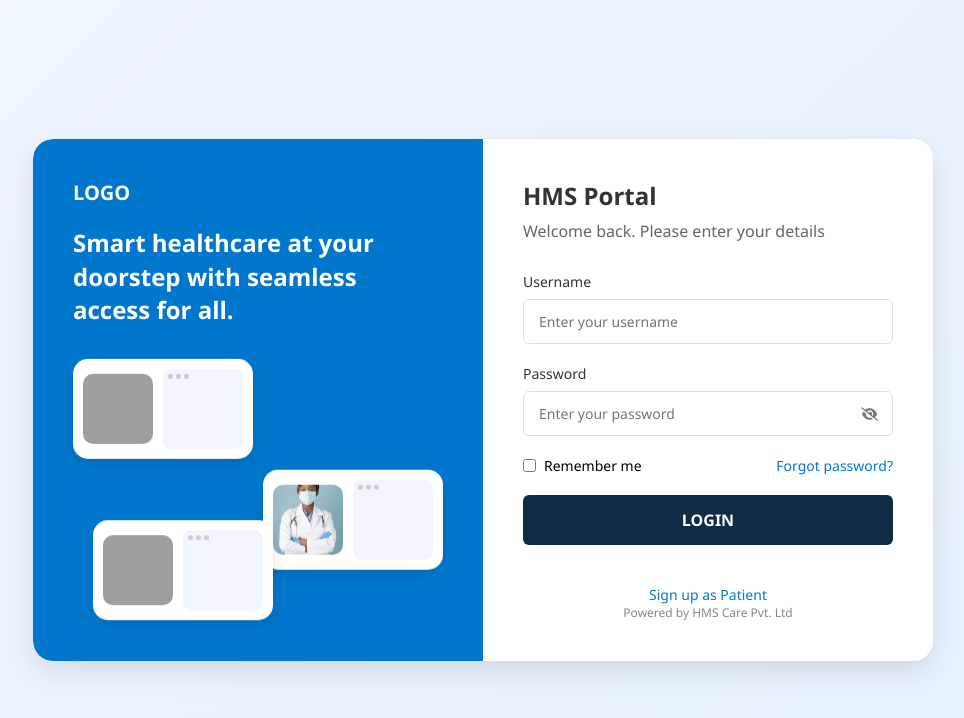
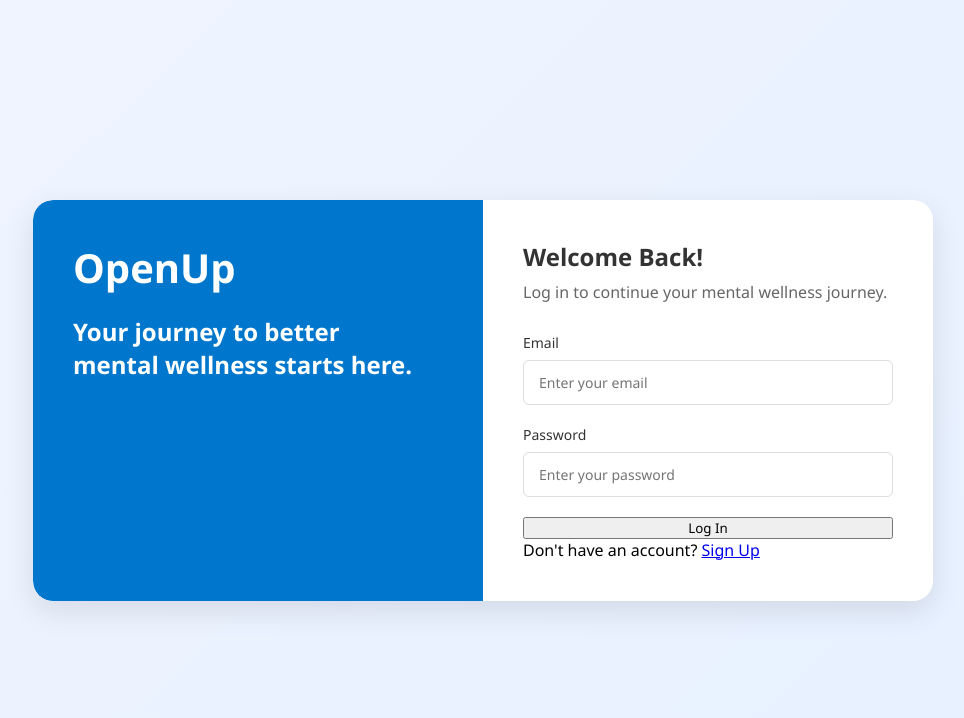
Before and after one commit to Davisetims/healthsync, a Django app: page /login/ in a window 1280 px wide. Shown: the top 718 px of the page, without its empty margins (157-1121 px from the left). Run offline with Django 5.2, Linux system fonts and the light colour scheme; grey boxes are pictures that could not be loaded.

Commit message:
`Added medical records feature, updated login and dashboard templates, and modified user views to handle different user types.`

```diff
--- a/health/urls.py
+++ b/health/urls.py
@@ -19,5 +19,6 @@
 
 urlpatterns = [
     path('admin/', admin.site.urls),
-    path('', include('users.urls'))
+    path('', include('users.urls')),
+    path('', include('medication.urls'))
 ]
--- a/medication/admin.py
+++ b/medication/admin.py
@@ -1,5 +1,6 @@
 from django.contrib import admin
-from medication.models import MedicalHistory, Prescription
+from medication.models import MedicalRecord, Prescription, MedicalTest
 
-admin.site.register(MedicalHistory)
+admin.site.register(MedicalTest)
+admin.site.register(MedicalRecord)
 admin.site.register(Prescription)
--- /dev/null
+++ b/medication/urls.py
@@ -0,0 +1,8 @@
+from django.urls import path
+from medication.views import get_medical_records
+
+urlpatterns = [
+    path('get/medical/records/', get_medical_records, name='get-medical-records'),
+
+
+]
--- a/static/javascript/login.js
+++ /dev/null
@@ -1,170 +0,0 @@
-// Wait for the DOM to be fully loaded
-document.addEventListener('DOMContentLoaded', function() {
-    // Toggle password visibility
-    const togglePassword = document.querySelector('.toggle-password');
-    const passwordInput = document.getElementById('password');
-
-    if (togglePassword) {
-        togglePassword.addEventListener('click', function() {
-            // Toggle the type attribute
-            const type = passwordInput.getAttribute('type') === 'password' ? 'text' : 'password';
-            passwordInput.setAttribute('type', type);
-
-            // Toggle the icon
-            this.querySelector('i').classList.toggle('fa-eye');
-            this.querySelector('i').classList.toggle('fa-eye-slash');
-        });
-    }
-
-    // Form validation
-    const loginForm = document.getElementById('loginForm');
-
-    if (loginForm) {
-        loginForm.addEventListener('submit', function(e) {
-            e.preventDefault();
-
-            const email = document.getElementById('email').value;
-            const password = document.getElementById('password').value;
-
-            // Basic validation
-            if (!email || !password) {
-                showError('Please fill in all fields');
-                return;
-            }
-
-            if (!isValidEmail(email)) {
-                showError('Please enter a valid email address');
-                return;
-            }
-
-            // Simulate login process
-            simulateLogin(email, password);
-        });
-    }
-
-    // Add floating label effect
-    const inputs = document.querySelectorAll('.input-group input');
-
-    inputs.forEach(input => {
-        // Add focus effect
-        input.addEventListener('focus', function() {
-            this.parentElement.classList.add('focused');
-        });
-
-        // Remove focus effect if input is empty
-        input.addEventListener('blur', function() {
-            if (this.value === '') {
-                this.parentElement.classList.remove('focused');
-            }
-        });
-
-        // Check on load if input has value
-        if (input.value !== '') {
-            input.parentElement.classList.add('focused');
-        }
-    });
-
-    // Add subtle animation to the doctor cards
-    animateDoctorCards();
-});
-
-// Helper functions
-function isValidEmail(email) {
-    const emailRegex = /^[^\s@]+@[^\s@]+\.[^\s@]+$/;
-    return emailRegex.test(email);
-}
-
-function showError(message) {
-    // You can implement a more sophisticated error display
-    alert(message);
-}
-
-function simulateLogin(email, password) {
-    // Show loading state
-    const loginButton = document.querySelector('.login-button');
-    loginButton.textContent = 'Logging in...';
-    loginButton.disabled = true;
-
-    // Simulate API call
-    setTimeout(() => {
-        // Reset button
-        loginButton.textContent = 'LOGIN';
-        loginButton.disabled = false;
-
-        // In a real app, you would check credentials against your backend
-        // For demo purposes, we'll just redirect to a dashboard
-        window.location.href = 'dashboard.html';
-    }, 1500);
-}
-
-function animateDoctorCards() {
-    const doctorCards = document.querySelectorAll('.doctor-card');
-
-    doctorCards.forEach((card, index) => {
-        // Add a slight floating animation
-        card.style.animation = `float ${2 + index * 0.5}s ease-in-out infinite alternate`;
-    });
-}
-
-// Add some CSS animations
-document.head.insertAdjacentHTML('beforeend', `
-    <style>
-        @keyframes float {
-            0% {
-                transform: translateY(0);
-            }
-            100% {
-                transform: translateY(-10px);
-            }
-        }
-
-        .input-group.focused input {
-            border-color: #0077cc;
-            box-shadow: 0 0 0 2px rgba(0, 119, 204, 0.2);
-        }
-
-        .login-button {
-            position: relative;
-            overflow: hidden;
-        }
-
-        .login-button:after {
-            content: '';
-            position: absolute;
-            top: 50%;
-            left: 50%;
-            width: 5px;
-            height: 5px;
-            background: rgba(255, 255, 255, 0.5);
-            opacity: 0;
-            border-radius: 100%;
-            transform: scale(1, 1) translate(-50%);
-            transform-origin: 50% 50%;
-        }
-
-        .login-button:focus:not(:active)::after {
-            animation: ripple 1s ease-out;
-        }
-
-        @keyframes ripple {
-            0% {
-                transform: scale(0, 0);
-                opacity: 0.5;
-            }
-            20% {
-                transform: scale(25, 25);
-                opacity: 0.5;
-            }
-            100% {
-                opacity: 0;
-                transform: scale(40, 40);
-            }
-        }
-    </style>
-`);
-
-
-// Helper function to display errors
-function showError(message) {
-    alert(message); // You can enhance this by using a modal or toast notification
-}
--- a/templates/login.html
+++ b/templates/login.html
@@ -5,104 +5,60 @@
 <head>
     <meta charset="UTF-8">
     <meta name="viewport" content="width=device-width, initial-scale=1.0">
-    <title>HealthSync Login</title>
+    <title>Login - OpenUp</title>
     <link rel="stylesheet" href="{% static 'css/login.css' %}">
-    <link rel="stylesheet" href="https://cdnjs.cloudflare.com/ajax/libs/font-awesome/6.0.0-beta3/css/all.min.css">
+    <link href="https://cdnjs.cloudflare.com/ajax/libs/font-awesome/6.4.0/css/all.min.css" rel="stylesheet">
 </head>
 
 <body>
     <div class="login-container">
         <div class="login-card">
-            <!-- Left Section -->
+            <!-- Left Section with Illustration -->
             <div class="illustration-section">
-                <div class="logo">LOGO</div>
-                <h2 class="tagline">Smart healthcare at your doorstep with seamless access for all.</h2>
+                <div class="logo">
+                    <h1>O<span class="highlight">pen</span>Up</h1>
+                </div>
+                <p class="tagline">Your journey to better mental wellness starts here.</p>
+            </div>
 
-                <div class="doctor-illustrations">
-                    <!-- Doctor 1 -->
-                    <div class="doctor-card doctor-1">
-                        <img src="/assets/doctor-roger.jpg" alt="Doctor" class="doctor-image">
-                        <div class="doctor-window">
-                            <div class="window-controls">
-                                <span class="control"></span>
-                                <span class="control"></span>
-                                <span class="control"></span>
-                            </div>
+            <!-- Right Section with Login Form -->
+            <div class="login-section">
+                <h2 class="login-title">Welcome Back!</h2>
+                <p class="login-subtitle">Log in to continue your mental wellness journey.</p>
+
+                <!-- Django Messages for Errors -->
+                {% if messages %}
+                {% for message in messages %}
+                <p style="color: red;">{{ message }}</p>
+                {% endfor %}
+                {% endif %}
+
+                <form method="post" class="login-form">
+                    {% csrf_token %}
+                    <div class="form-group">
+                        <label for="username">Email</label>
+                        <div class="input-group">
+                            <input type="email" name="username" id="username" placeholder="Enter your email" required>
                         </div>
                     </div>
-
-                    <!-- Doctor 2 -->
-                    <div class="doctor-card doctor-2">
-                        <img src="/assets/doctor-gustavo.jpg" alt="Doctor" class="doctor-image">
-                        <div class="doctor-window">
-                            <div class="window-controls">
-                                <span class="control"></span>
-                                <span class="control"></span>
-                                <span class="control"></span>
-                            </div>
-                        </div>
-                    </div>
-
-                    <!-- Doctor 3 -->
-                    <div class="doctor-card doctor-3">
-                        <img src="/assets/doctor-davis.jpg" alt="Doctor" class="doctor-image">
-                        <div class="doctor-window">
-                            <div class="window-controls">
-                                <span class="control"></span>
-                                <span class="control"></span>
-                                <span class="control"></span>
-                            </div>
-                        </div>
-                    </div>
-                </div>
-            </div>
-
-            <!-- Right Section -->
-            <div class="login-section">
-                <h1 class="login-title">HMS Portal</h1>
-                <p class="login-subtitle">Welcome back. Please enter your details</p>
-
-                <form id="loginForm" class="login-form">
-                    <div class="form-group">
-                        <label for="username">Username</label>
-                        <div class="input-group">
-                            <input type="text" id="username" placeholder="Enter your username" required>
-                        </div>
-                    </div>
-
                     <div class="form-group">
                         <label for="password">Password</label>
                         <div class="input-group">
-                            <input type="password" id="password" placeholder="Enter your password" required>
-                            <button type="button" class="toggle-password">
-                                <i class="fas fa-eye-slash"></i>
-                            </button>
+                            <input type="password" name="password" id="password" placeholder="Enter your password"
+                                required>
                         </div>
                     </div>
-
-                    <div class="form-options">
-                        <div class="remember-me">
-                            <input type="checkbox" id="remember">
-                            <label for="remember">Remember me</label>
-                        </div>
-                        <a href="#" class="forgot-password">Forgot password?</a>
-                    </div>
-
-                    <button type="submit" class="login-button">LOGIN</button>
-
-                    <div class="signup-option">
-                        <p>Sign up as Patient</p>
-                    </div>
+                    <button type="submit" class="btn btn-primary btn-block">Log In</button>
                 </form>
 
-                <div class="login-footer">
-                    <p>Powered by HMS Care Pvt. Ltd</p>
+                <div class="auth-footer">
+                    <p>Don't have an account? <a href="signup.html">Sign Up</a></p>
                 </div>
             </div>
         </div>
     </div>
 
-    <script src="{% static 'javascript/login.js' %}"></script>
+    <script src="{% static 'js/login_signup.js' %}"></script>
 </body>
 
 </html>
--- a/users/views.py
+++ b/users/views.py
@@ -19,9 +19,21 @@
         password = request.POST.get("password")
 
         user = authenticate(request, username=username, password=password)
+
         if user is not None:
             login(request, user)
-            return redirect("dashboard")
+
+            # Redirect based on user type
+            if user.user_type == "patient":
+                return redirect("patient-dashboard")
+            elif user.user_type == "doctor":  # Assuming "provider" means doctor
+                return redirect("doctor-dashboard")
+            elif user.is_superuser:
+                return redirect("admin-dashboard")
+            else:
+                messages.error(request, "Unauthorized access")
+                return redirect("index")
+
         else:
             messages.error(request, "Invalid username or password")
 
```
Also changed, not shown: medication/models.py (+24 -1 lines), medication/views.py (+16 -1 lines), static/javascript/patient_dashboard.js (+28 -0 lines), templates/patient_dashboard.html (+22 -2 lines).
